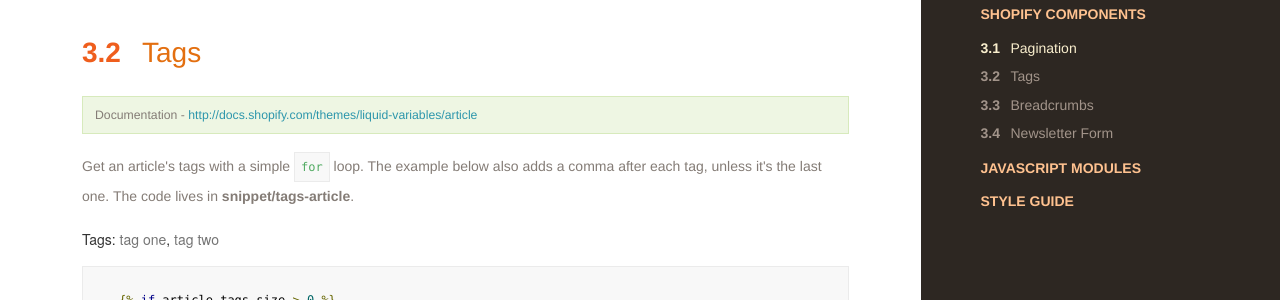
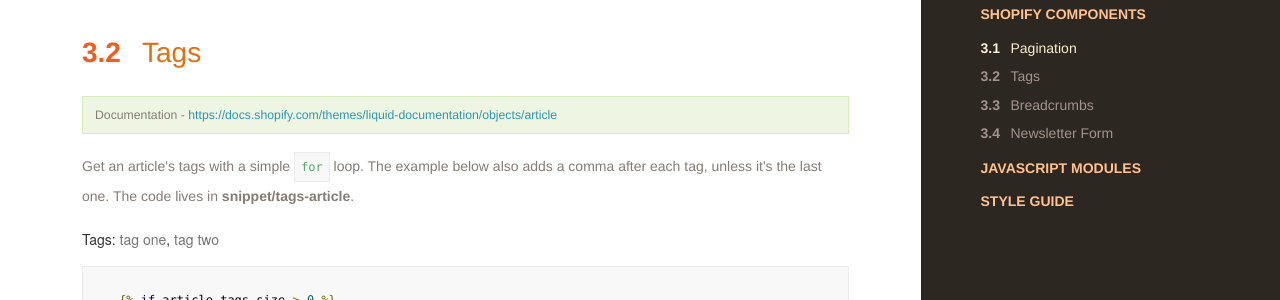
Before and after one commit to VenusPR/shopifypro, a Jekyll site: the page built from index.html, in a window 1280 px wide and 900 px high, scrolled down 14746 px. Shown: the part 152-452 px from the top of the window. Built offline with Jekyll 4.4.1, drawn with Linux system fonts in a browser that asks for light colours; nearby versions of some CDN libraries; some web fonts are replaced.

Commit message:
Fix link

```diff
--- a/index.html
+++ b/index.html
@@ -881,7 +881,7 @@ Output:
           TAGS
         ===================================== -->
         <h2 class="doc-title module-title" id="tags"><strong>3.2 </strong>Tags</h2>
-        <p class="docs-text--source">Documentation - <a href="http://docs.shopify.com/themes/liquid-variables/article?utm_source=Timber&utm_medium=os" class="docs-link">http://docs.shopify.com/themes/liquid-variables/article</a></p>
+        <p class="docs-text--source">Documentation - <a href="https://docs.shopify.com/themes/liquid-documentation/objects/article?utm_source=Timber&utm_medium=os" class="docs-link">https://docs.shopify.com/themes/liquid-documentation/objects/article</a></p>
         <p class="docs-text">Get an article's tags with a simple <code>for</code> loop. The example below also adds a comma after each tag, unless it's the last one. The code lives in <strong class="docs-strong">snippet/tags-article</strong>.</p>
 
         <div id="tags-example">
```
